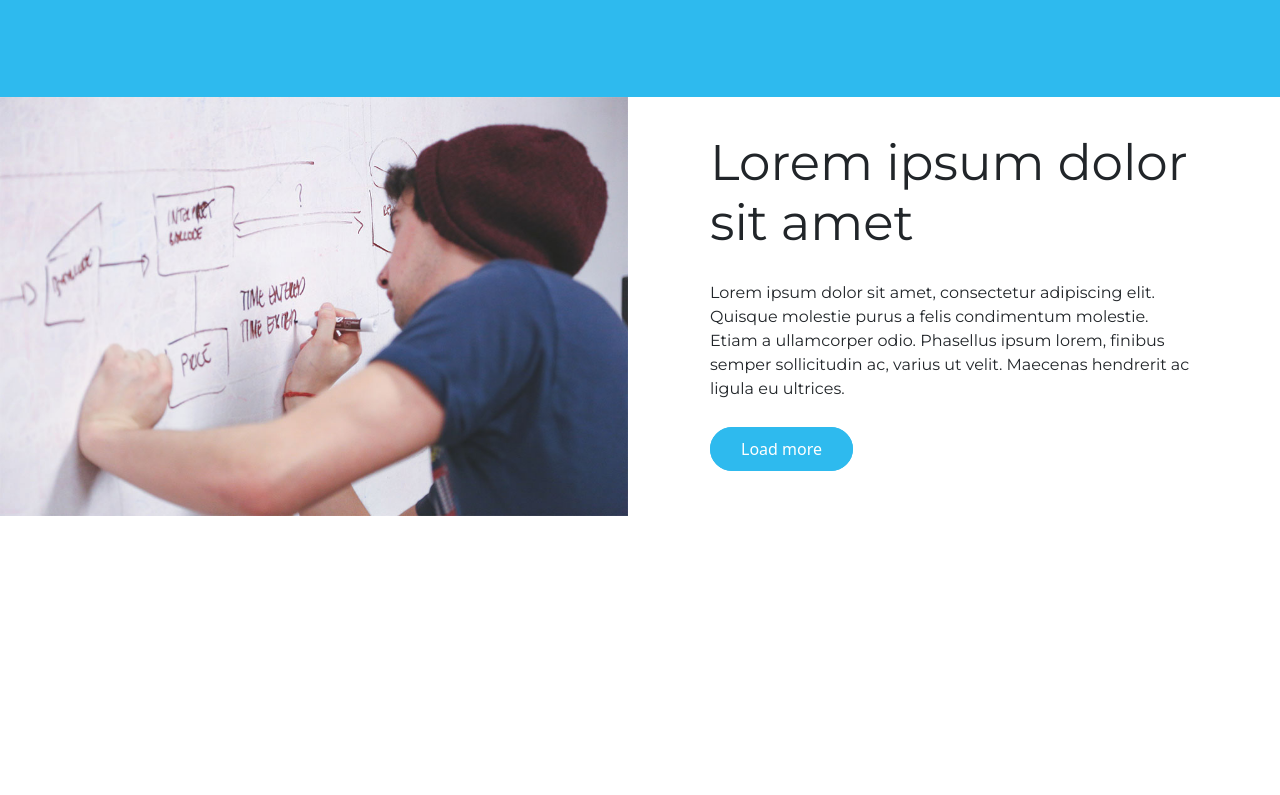
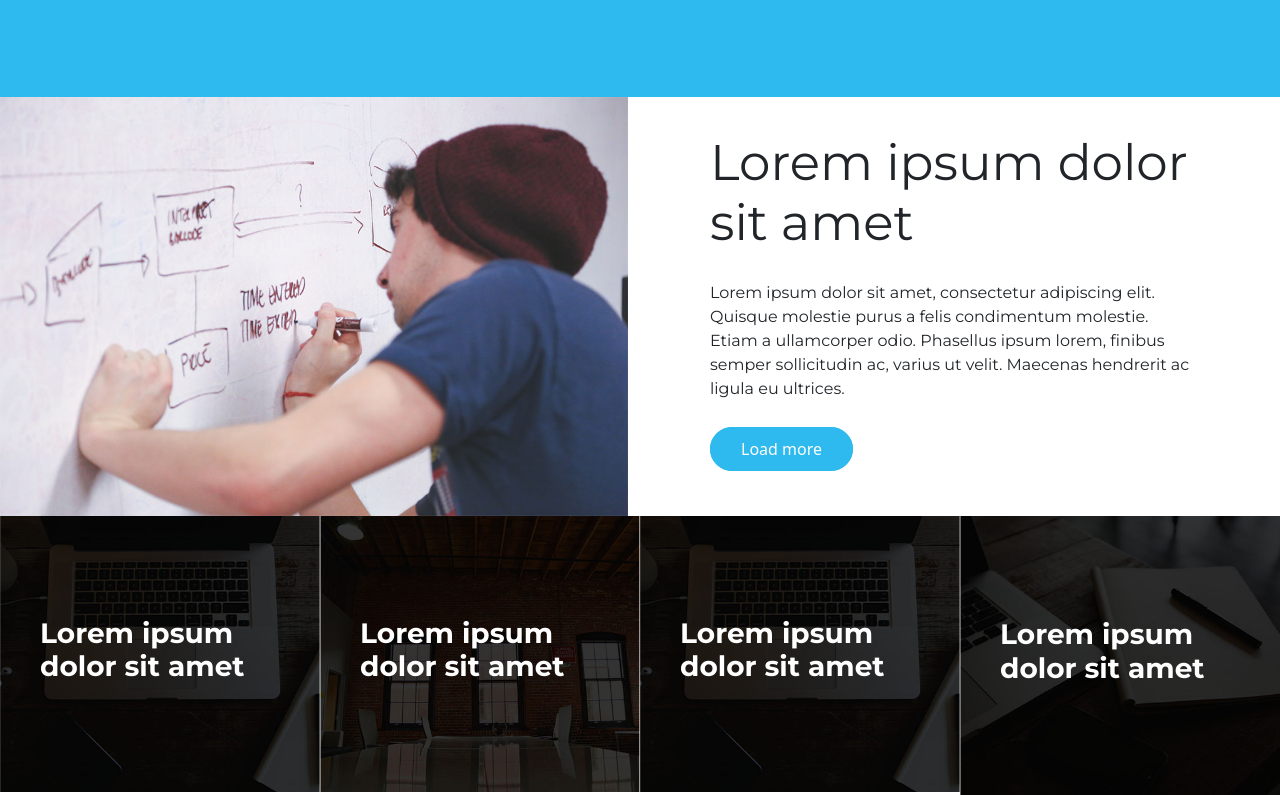
Before and after one commit to emmannweb/psd-to-html-youtube-video, a plain HTML site: page index.html in a window 1280 px wide. Shown: the part 2169-2964 px from the top of the page. Before the commit the page ends 2685 px from the top, so only its background shows below. Drawn offline with nearby package versions, Linux system fonts and the light colour scheme.

Commit message:
CODING THE PORTFOLIO SECTION

```diff
--- a/css/style.less
+++ b/css/style.less
@@ -297,3 +297,42 @@
     }
   }
 }
+
+
+
+// porfolio
+.portfolio{
+  margin: 0!important;
+  .row{
+    .col-sm-3{
+      padding: 0;
+      .wrapper_portfolio{
+        position: relative;
+        &:hover{
+          .portfolio_overlay{
+            background: rgba(56,161,197,0.7);
+            transition: all 1s;
+          }
+        }
+        .portfolio_overlay{
+          position: absolute;
+          top: 0;
+          left: 0;
+          height: 100%;
+          width: 100%;
+          display: flex;
+          align-items: center;
+          .portfolio_title{
+            padding: 0 40px;
+            h3{
+              color:white;
+              font-family: 'Montserrat', sans-serif;
+              font-weight: bold;
+            }
+          }
+        }
+      }
+    }
+  }
+
+}
--- a/index.html
+++ b/index.html
@@ -221,6 +221,68 @@
  </section>
 
 
+<!-- PORTFOLIO -->
+<section class="container-fluid portfolio ">
+  <div class="row">
+    <div class="col-sm-3">
+      <div class="wrapper_portfolio">
+        <img  class="img-fluid" src="images/portfolio1.jpg" alt="">
+        <div class="portfolio_overlay">
+          <div class="portfolio_title">
+            <h3>Lorem ipsum
+               dolor sit amet</h3>
+          </div>
+        </div>
+
+      </div>
+    </div>
+    <div class="col-sm-3">
+      <div class="wrapper_portfolio">
+        <img  class="img-fluid" src="images/portfolio2.jpg" alt="">
+        <div class="portfolio_overlay">
+          <div class="portfolio_title">
+            <h3>Lorem ipsum
+               dolor sit amet</h3>
+          </div>
+        </div>
+
+      </div>
+    </div>
+    <div class="col-sm-3">
+      <div class="wrapper_portfolio">
+        <img  class="img-fluid" src="images/portfolio3.jpg" alt="">
+        <div class="portfolio_overlay">
+          <div class="portfolio_title">
+            <h3>Lorem ipsum
+               dolor sit amet</h3>
+          </div>
+        </div>
+
+      </div>
+    </div>
+    <div class="col-sm-3">
+      <div class="wrapper_portfolio">
+        <img  class="img-fluid" src="images/portfolio4.jpg" alt="">
+        <div class="portfolio_overlay">
+          <div class="portfolio_title">
+            <h3>Lorem ipsum
+               dolor sit amet</h3>
+          </div>
+        </div>
+
+      </div>
+    </div>
+  </div>
+</section>
+
+
+
+
+
+
+
+
+
 
 
 
```
Also changed, not shown: css/style.css, images/portfolio1.jpg (added), images/portfolio2.jpg (added), images/portfolio3.jpg (added), images/portfolio4.jpg (added).
